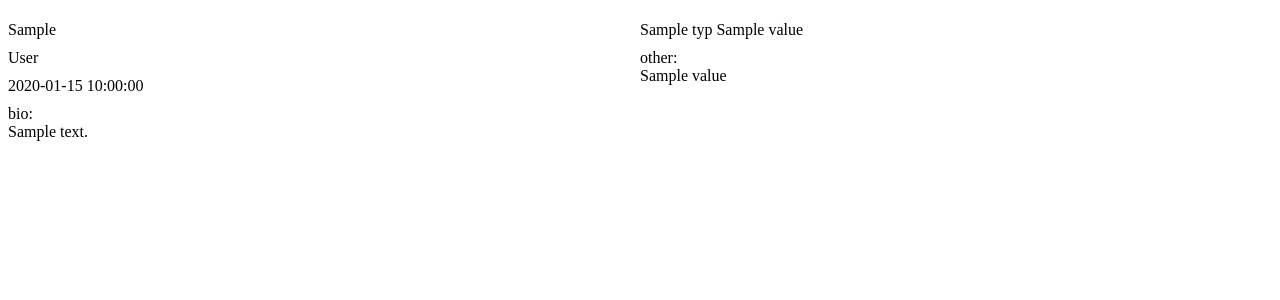
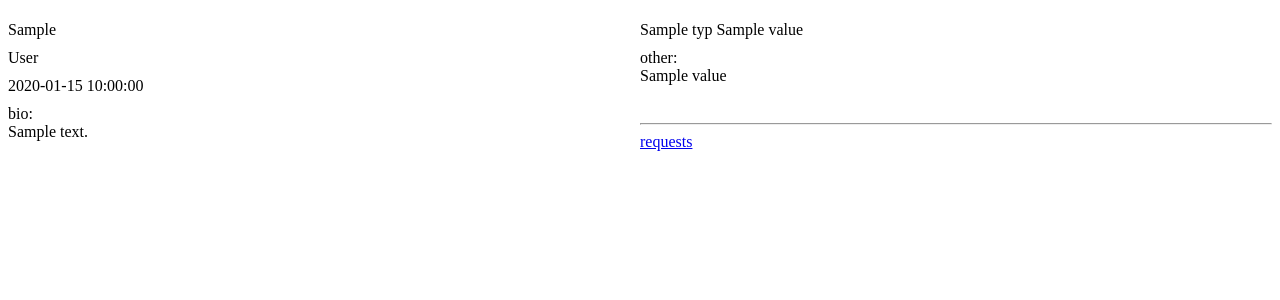
Before and after one commit to ccrmcc/42-test, a Python web app: template dj42cc_test/templates/show_person.html in a window 1280 px wide. Shown: the top 300 px of the page. Run offline with Jinja, Linux system fonts and the light colour scheme; the template is opened without the code that fills it: most values are stand-ins (such as "Sample title", 1, 10 or a date in 2020).

Commit message:
ticket:3 add link on index

```diff
--- a/dj42cc_test/templates/show_person.html
+++ b/dj42cc_test/templates/show_person.html
@@ -34,5 +34,8 @@
     </div>
 </div>
 
+<hr/>
+<a href="/requests">requests</a>
+
 
 {% endblock %}
```
